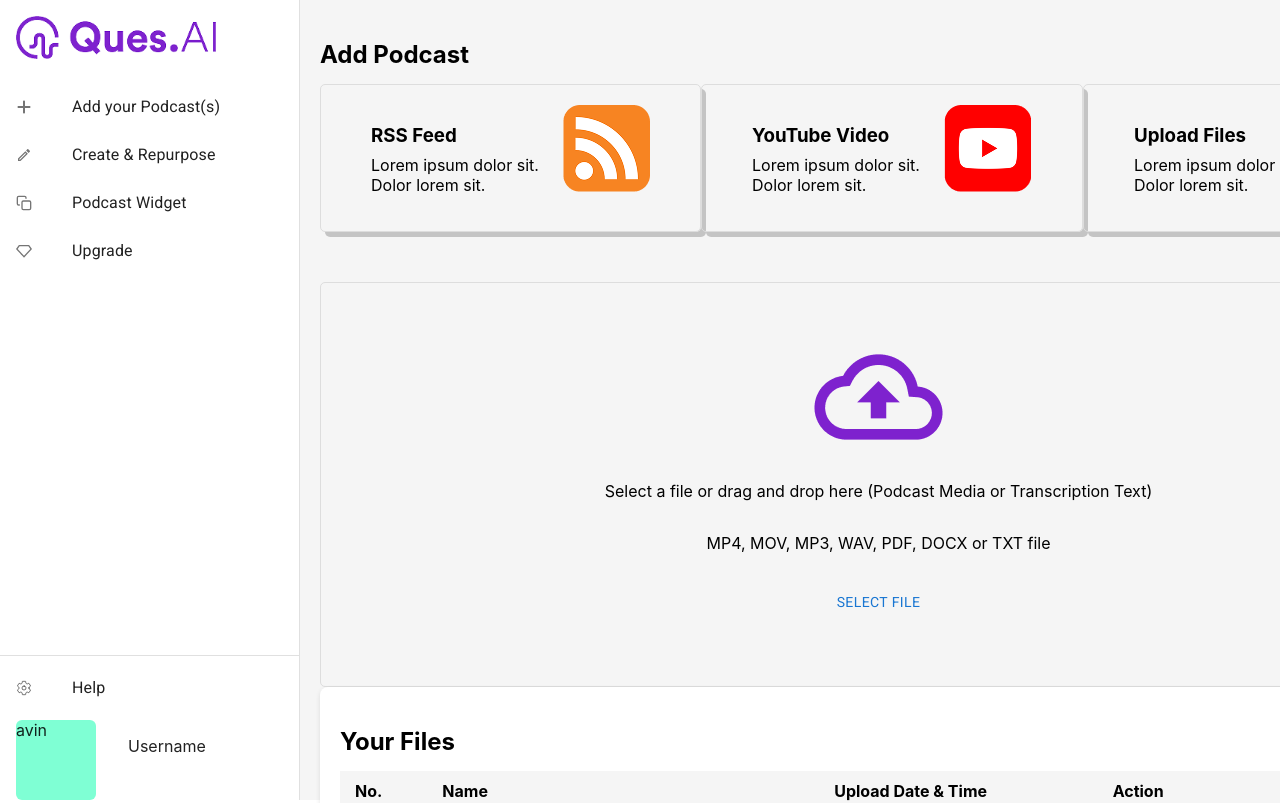
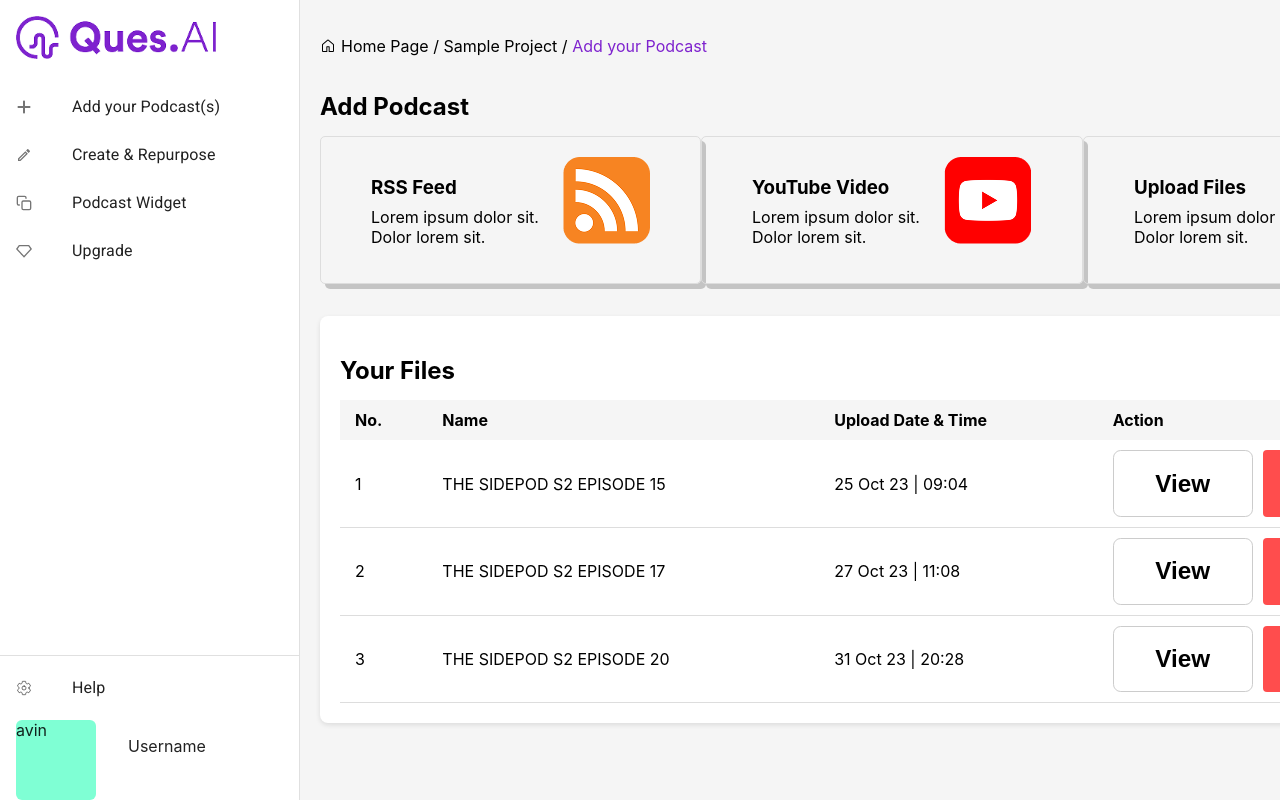
Before and after one commit to avinroy001/Skai-Lama-Assignment, a React (Create React App) app in the folder skai/: page /UploadFlowOne in a window 1280 px wide. Shown: the top 803 px of the page. Built offline with nearby package versions, Linux system fonts and the light colour scheme.

Commit message:
uploadflow component adjustment

```diff
--- a/skai/src/UploadFlow/AddPodcast.jsx
+++ b/skai/src/UploadFlow/AddPodcast.jsx
@@ -1,35 +1,26 @@
-import React from "react";
-import RSS from "../Assets/image 1.png";
-import YT from "../Assets/image 2.png";
-import UPPFILE from "../Assets/image3inn.png";
+import React, { useState } from "react";
 import CLOUD from "../Assets/cloud_upload.png";
 import "./UploadFlow.css";
 import ModalUpload from "./ModalUpload";
 import FileList from "./FileList";
 
 const AddPodcast = () => {
-  const feedItems = [
-    { title: "RSS Feed", content: "Lorem ipsum dolor sit. Dolor lorem sit.", pic: RSS },
-    { title: "YouTube Video", content: "Lorem ipsum dolor sit. Dolor lorem sit.", pic: YT },
-    { title: "Upload Files", content: "Lorem ipsum dolor sit. Dolor lorem sit.", pic: UPPFILE }
-  ];
+  const [files, setFiles] = useState([
+    { id: 1, name: "THE SIDEPOD S2 EPISODE 15", date: "25 Oct 23 | 09:04" },
+    { id: 2, name: "THE SIDEPOD S2 EPISODE 17", date: "27 Oct 23 | 11:08" },
+    { id: 3, name: "THE SIDEPOD S2 EPISODE 20", date: "31 Oct 23 | 20:28" },
+  ]);
+  // const [files, setFiles] = useState([]);
 
   return (
     <div className="addPodcastContainer">
       <h2>Add Podcast</h2>
-      <div className="feedOptions">
-        {feedItems.map((item, index) => (
-          <div key={index} className="feedCard">
-            <div className="feedText">
-              <h3>{item.title}</h3>
-              <p>{item.content}</p>
-            </div>
-            <div className="feedImage">
-              <img src={item.pic} alt={item.title} />
-            </div>
-          </div>
-        ))}
-      </div>
+      <ModalUpload />
+
+      {/* Conditional Rendering */}
+      {files.length > 0 ? (
+        <FileList files={files} setFiles={setFiles} />
+      ) : (
         <div className="uploadSection">
           <div>
             <img src={CLOUD} alt="cloud-upload"/>
@@ -38,11 +29,11 @@ const AddPodcast = () => {
             <p>Select a file or drag and drop here (Podcast Media or Transcription Text)</p>
           </div>
           <div>
-            <p>MP4, MOV, MP3, WAV, PDF, DOCX or TXT file </p>
+            <p>MP4, MOV, MP3, WAV, PDF, DOCX, or TXT file </p>
           </div>
-        <ModalUpload/>
+          <button className="selectButt">Select File</button>
         </div>
-      <FileList/>
+      )}
     </div>
   );
 };
--- a/skai/src/UploadFlow/FileList.css
+++ b/skai/src/UploadFlow/FileList.css
@@ -1,4 +1,5 @@
 .fileListContainer {
+    margin-top: 2rem;
     padding: 20px;
     background: white;
     border-radius: 8px;
--- a/skai/src/UploadFlow/FileList.jsx
+++ b/skai/src/UploadFlow/FileList.jsx
@@ -1,13 +1,12 @@
 import React from "react";
-import "./FileList.css"; // Import CSS for styling
+import "./FileList.css";
 
-const files = [
-  { id: 1, name: "THE SIDEPOD S2 EPISODE 15", date: "25 Oct 23 | 09:04" },
-  { id: 2, name: "THE SIDEPOD S2 EPISODE 17", date: "27 Oct 23 | 11:08" },
-  { id: 3, name: "THE SIDEPOD S2 EPISODE 20", date: "31 Oct 23 | 20:28" },
-];
+const FileList = ({ files, setFiles }) => {
+  const handleDelete = (id) => {
+    const updatedFiles = files.filter(file => file.id !== id);
+    setFiles(updatedFiles);
+  };
 
-const FileList = () => {
   return (
     <div className="fileListContainer">
       <h2>Your Files</h2>
@@ -28,7 +27,7 @@ const FileList = () => {
               <td>{file.date}</td>
               <td className="actionButtons">
                 <button className="viewBtn">View</button>
-                <button className="deleteBtn">Delete</button>
+                <button className="deleteBtn" onClick={() => handleDelete(file.id)}>Delete</button>
               </td>
             </tr>
           ))}
--- a/skai/src/UploadFlow/ModalUpload.jsx
+++ b/skai/src/UploadFlow/ModalUpload.jsx
@@ -1,21 +1,24 @@
 import * as React from "react";
 import Box from "@mui/material/Box";
-import Button from "@mui/material/Button";
 import Modal from "@mui/material/Modal";
 import YT from "../Assets/image 2.png";
 import CLOSE from "../Assets/closeSym.png";
 import "./UploadFlow.css";
+import RSS from "../Assets/image 1.png";
+import UPPFILE from "../Assets/image3inn.png";
 
 const style = {
   position: "absolute",
   top: "50%",
   left: "50%",
   transform: "translate(-50%, -50%)",
-  width: 600,
+  width: '50%',
+  height: '55%',
   bgcolor: "background.paper",
   border: "2px solid #000",
+  borderRadius: '1rem',
   boxShadow: 24,
-  p: 4,
+  p: 6,
 };
 
 export default function ModalUpload() {
@@ -23,9 +26,28 @@ export default function ModalUpload() {
   const handleOpen = () => setOpen(true);
   const handleClose = () => setOpen(false);
 
+  const feedItems = [
+    { title: "RSS Feed", content: "Lorem ipsum dolor sit. Dolor lorem sit.", pic: RSS },
+    { title: "YouTube Video", content: "Lorem ipsum dolor sit. Dolor lorem sit.", pic: YT },
+    { title: "Upload Files", content: "Lorem ipsum dolor sit. Dolor lorem sit.", pic: UPPFILE }
+  ];
+
   return (
     <div>
-      <Button onClick={handleOpen}>Select File</Button>
+      <div className="feedOptions">
+              {feedItems.map((item, index) => (
+                <div key={index} className="feedCard" onClick={handleOpen}>
+                  <div className="feedText">
+                    <h3>{item.title}</h3>
+                    <p>{item.content}</p>
+                  </div>
+                  <div className="feedImage">
+                    <img src={item.pic} alt={item.title} />
+                  </div>
+                </div>
+              ))}
+            </div>
+
       <Modal
         open={open}
         onClose={handleClose}
@@ -49,13 +71,13 @@ export default function ModalUpload() {
 
           <div>
             <p>Name</p>
-            <input />
+            <input className="nameInput"/>
             <p>transcript</p>
-            <textarea name="myText" rows="10" cols="50"></textarea>
+            <textarea name="myText" rows="10" cols="102"></textarea>
           </div>
           <div className="upButt">
           <div className="upload">
-            <p>Upload</p>
+            Upload
           </div>
           </div>
 
--- a/skai/src/UploadFlow/UploadFlow.css
+++ b/skai/src/UploadFlow/UploadFlow.css
@@ -108,20 +108,42 @@
     align-items: center;
 }
 .upload{
+    border-radius: 1rem;
     padding: 10px;
-    width: 100px;
-    height: 50px;
+    padding-top: 20px;
+    width: 10rem;
+    height: 40px;
     background-color: black;
-    p{
-        color: white;
-    }
-
+    font-weight: 600;
+    font-size: 1.5rem;
+    text-align: center;
+    color: white;
 }
 .upButt{
     display: flex;
     justify-content: end;
+    align-items: center;
+    margin-top: 1rem;
 }
 .logoo{
     width: 200px;
     margin: 1rem;
 }
+.nameInput{
+    width: 100%;
+    height: 3rem;
+    border: 1px solid gray;
+    border-radius: 7px;
+}
+.marker-text {
+    color: #7E22CE;
+  }
+
+.selectButt{
+    width: 10rem;
+    background-color: white;
+    color: #7E22CE;
+    border: 1px solid #7E22CE;
+    cursor: pointer;
+    border-radius: 3rem;
+}
--- a/skai/src/UploadFlow/UploadFlowOne.jsx
+++ b/skai/src/UploadFlow/UploadFlowOne.jsx
@@ -18,41 +18,88 @@ import HomeIcon from "../Assets/homepageLogo.png";
 import { useNavigate } from "react-router-dom";
 import { GoHome } from "react-icons/go";
 
-const CreateRepurpose = () => <div className="content"><h2>Create & Repurpose</h2></div>;
-const PodcastWidget = () => <div className="content"><h2>Podcast Widget</h2></div>;
-const Upgrade = () => <div className="content"><h2>Upgrade</h2></div>;
-const Help = () => <div className="content"><h2>Help Section</h2></div>;
+const CreateRepurpose = () => (
+  <div className="content">
+    <h2>Create & Repurpose</h2>
+  </div>
+);
+const PodcastWidget = () => (
+  <div className="content">
+    <h2>Podcast Widget</h2>
+  </div>
+);
+const Upgrade = () => (
+  <div className="content">
+    <h2>Upgrade</h2>
+  </div>
+);
+const Help = () => (
+  <div className="content">
+    <h2>Help Section</h2>
+  </div>
+);
 
 export default function UploadFlowOne() {
-  const [selectedComponent, setSelectedComponent] = React.useState(<AddPodcast />);
+  const [selectedComponent, setSelectedComponent] = React.useState(
+    <AddPodcast />
+  );
+  const [marker, setMarker] = React.useState("Add your Podcast");
   const email = localStorage.getItem("email");
 
-  const navigate=useNavigate();
+  const navigate = useNavigate();
   const menuItems = [
-    { text: "Add your Podcast(s)", icon: <FaPlus />, component: <AddPodcast /> },
-    { text: "Create & Repurpose", icon: <MdOutlineCreate />, component: <CreateRepurpose /> },
+    {
+      text: "Add your Podcast(s)",
+      icon: <FaPlus />,
+      component: <AddPodcast />,
+    },
+    {
+      text: "Create & Repurpose",
+      icon: <MdOutlineCreate />,
+      component: <CreateRepurpose />,
+    },
     { text: "Podcast Widget", icon: <FiCopy />, component: <PodcastWidget /> },
     { text: "Upgrade", icon: <RiVipDiamondLine />, component: <Upgrade /> },
   ];
 
   return (
     <div style={{ display: "flex", height: "100vh" }}>
-
       <Drawer
         variant="permanent"
         sx={{
           width: 300,
           flexShrink: 0,
-          "& .MuiDrawer-paper": { width: 300, boxSizing: "border-box" }
+          "& .MuiDrawer-paper": { width: 300, boxSizing: "border-box" },
         }}
       >
-        <Box sx={{ width: 300, display: "flex", flexDirection: "column", height: "100%" }} role="presentation">
-          <img src={HomeIcon} alt="HomeIcon" className="logoo" onClick={()=>navigate('/HomePage')}/>
+        <Box
+          sx={{
+            width: 300,
+            display: "flex",
+            flexDirection: "column",
+            height: "100%",
+          }}
+          role="presentation"
+        >
+          <img
+            src={HomeIcon}
+            alt="HomeIcon"
+            className="logoo"
+            onClick={() => navigate("/HomePage")}
+          />
           <List>
             {menuItems.map((item) => (
-
               <ListItem key={item.text} disablePadding>
-                <ListItemButton onClick={() => setSelectedComponent(item.component)}>
+                <ListItemButton
+                  onClick={() => {
+                    setSelectedComponent(item.component);
+                    if (item.text !== "Add your Podcast(s)") {
+                      setMarker(item.text);
+                    } else {
+                      setMarker("Add your Podcast");
+                    }
+                  }}
+                >
                   <ListItemIcon>{item.icon}</ListItemIcon>
                   <ListItemText primary={item.text} />
                 </ListItemButton>
@@ -84,6 +131,13 @@ export default function UploadFlowOne() {
       </Drawer>
 
       <div style={{ flex: 1, padding: "20px", background: "#F5F5F5" }}>
+        <div style={{ display: "flex", alignItems: "center", gap: "5px" }}>
+          <GoHome />
+          <p>
+            Home Page / Sample Project /{" "}
+            <span className="marker-text">{marker}</span>
+          </p>
+        </div>
         {selectedComponent}
       </div>
     </div>
```
Also changed, not shown: 1 other file (tests, documents, lock files or other folders). Lines whose indentation alone changed are shown as unchanged.
